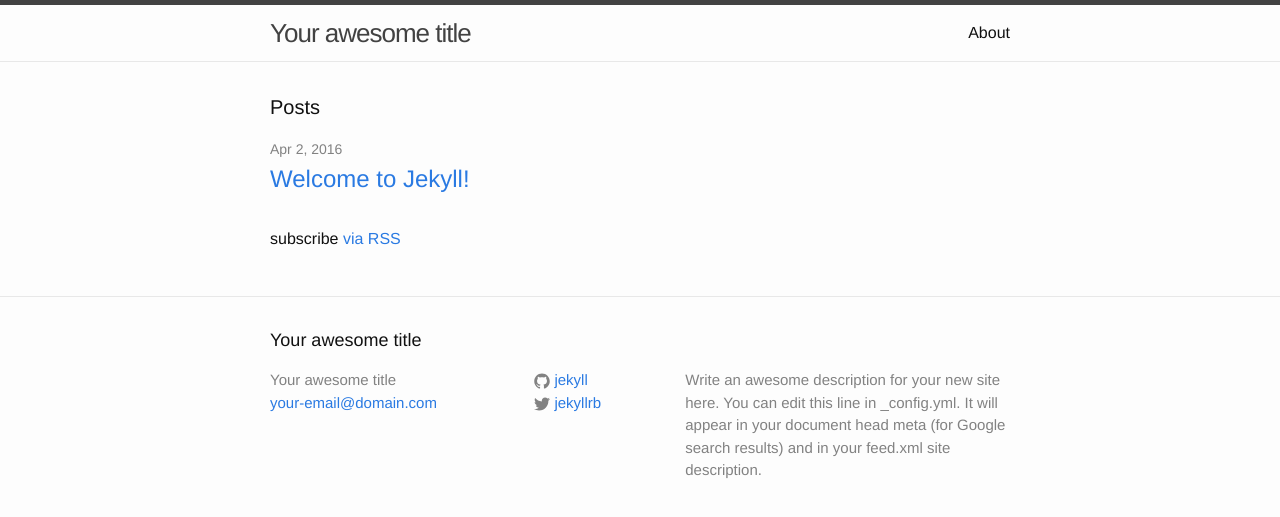
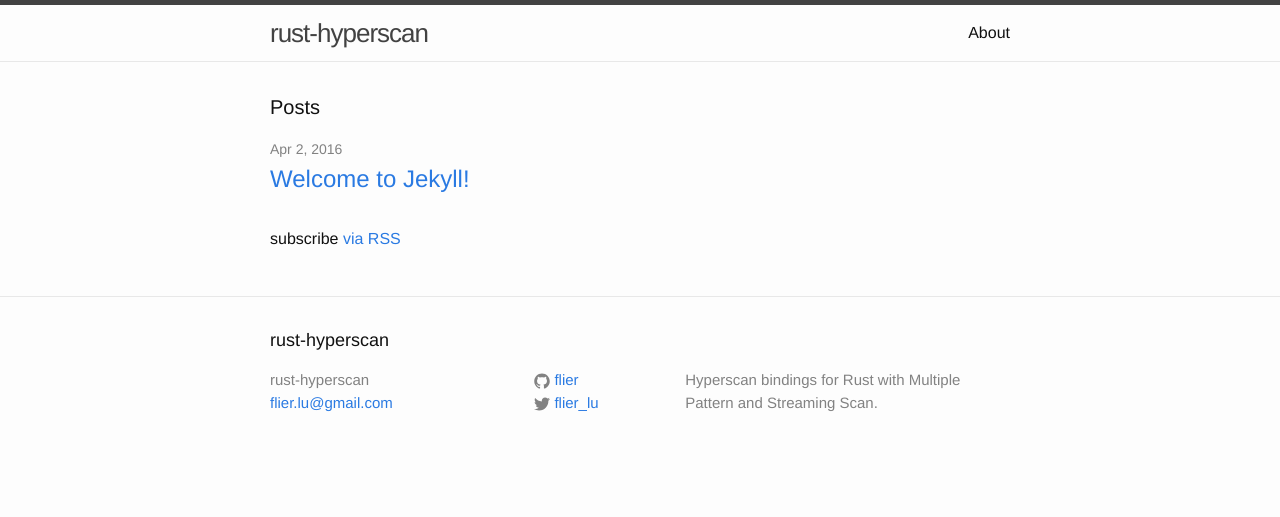
Before and after one commit to flier/rust-hyperscan, a Jekyll site: the page built from index.html, in a window 1280 px wide. Shown: the top 517 px of the page. Built offline with Jekyll 4.4.1, drawn with Linux system fonts in a browser that asks for light colours.

Commit message:
update url and path

```diff
--- a/_config.yml
+++ b/_config.yml
@@ -6,16 +6,14 @@
 # 'jekyll serve'. If you change this file, please restart the server process.
 
 # Site settings
-title: Your awesome title
-email: your-email@domain.com
-description: > # this means to ignore newlines until "baseurl:"
-  Write an awesome description for your new site here. You can edit this
-  line in _config.yml. It will appear in your document head meta (for
-  Google search results) and in your feed.xml site description.
+title: rust-hyperscan
+email: flier.lu@gmail.com
+description: >
+ Hyperscan bindings for Rust with Multiple Pattern and Streaming Scan.
 baseurl: "" # the subpath of your site, e.g. /blog
-url: "http://yourdomain.com" # the base hostname & protocol for your site
-twitter_username: jekyllrb
-github_username:  jekyll
+url: "http://flier.github.io/rust-hyperscan/"
+twitter_username: flier_lu
+github_username:  flier
 
 # Build settings
 markdown: kramdown
```
